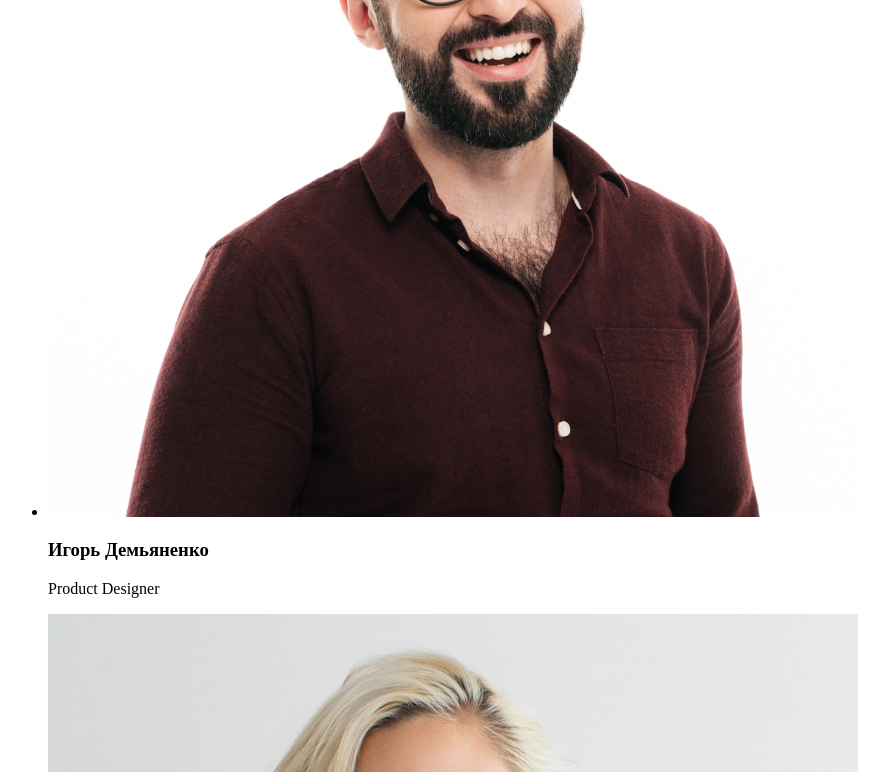
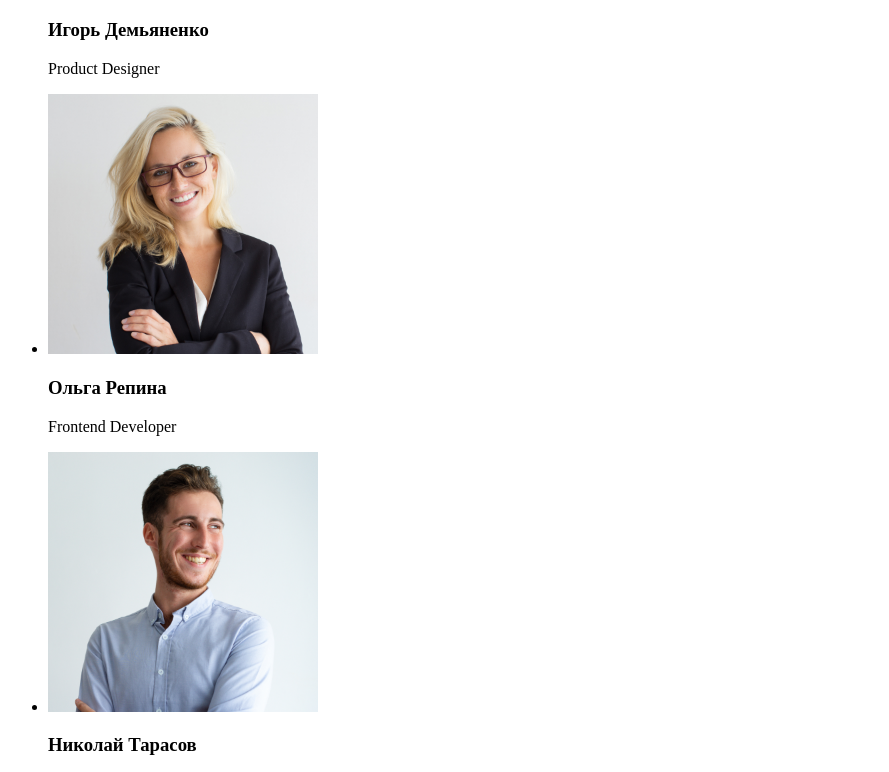
Before and after one commit to Saniokkk/goit-markup-hw-01, a plain HTML site: page index.html in a window 1280 px wide. Shown: the part 1848-2620 px from the top of the page, without its empty margins (0-889 px from the left). Drawn offline with Linux system fonts and the light colour scheme.

Commit message:
ДЗ#1 Готово

```diff
--- a/index.html
+++ b/index.html
@@ -63,22 +63,22 @@
             <h2>Наша команда</h2>
             <ul>
                 <li>
-                    <img src="./images/img(1).jpg" alt="Игорь Демьяненко">
+                    <img src="./images/img(1).jpg" alt="Игорь Демьяненко" width="270" height="260">
                     <h3>Игорь Демьяненко</h3>
                     <p>Product Designer</p>
                 </li>
                 <li>
-                    <img src="./images/img(2).jpg" alt="Ольга Репина">
+                    <img src="./images/img(2).jpg" alt="Ольга Репина" width="270" height="260">
                     <h3>Ольга Репина</h3>
                     <p>Frontend Developer</p>
                 </li>
                 <li>
-                    <img src="./images/img(3).jpg" alt="Николай Тарасов">
+                    <img src="./images/img(3).jpg" alt="Николай Тарасов" width="270" height="260">
                     <h3>Николай Тарасов</h3>
                     <p>Marketing</p>
                 </li>
                 <li>
-                    <img src="./images/img(4).jpg" alt="Михаил Ермаков">
+                    <img src="./images/img(4).jpg" alt="Михаил Ермаков" width="270" height="260">
                     <h3>Михаил Ермаков</h3>
                     <p>UI Designer</p>
                 </li>
```
